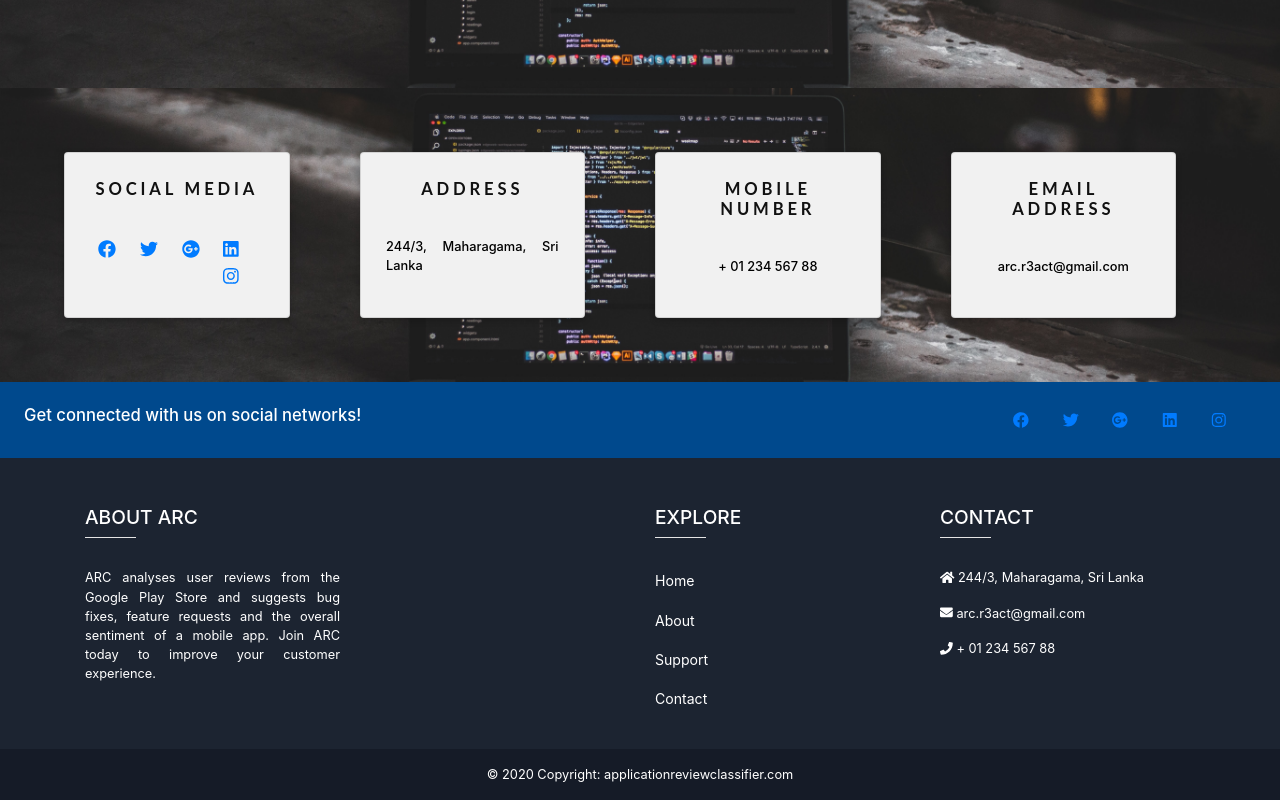
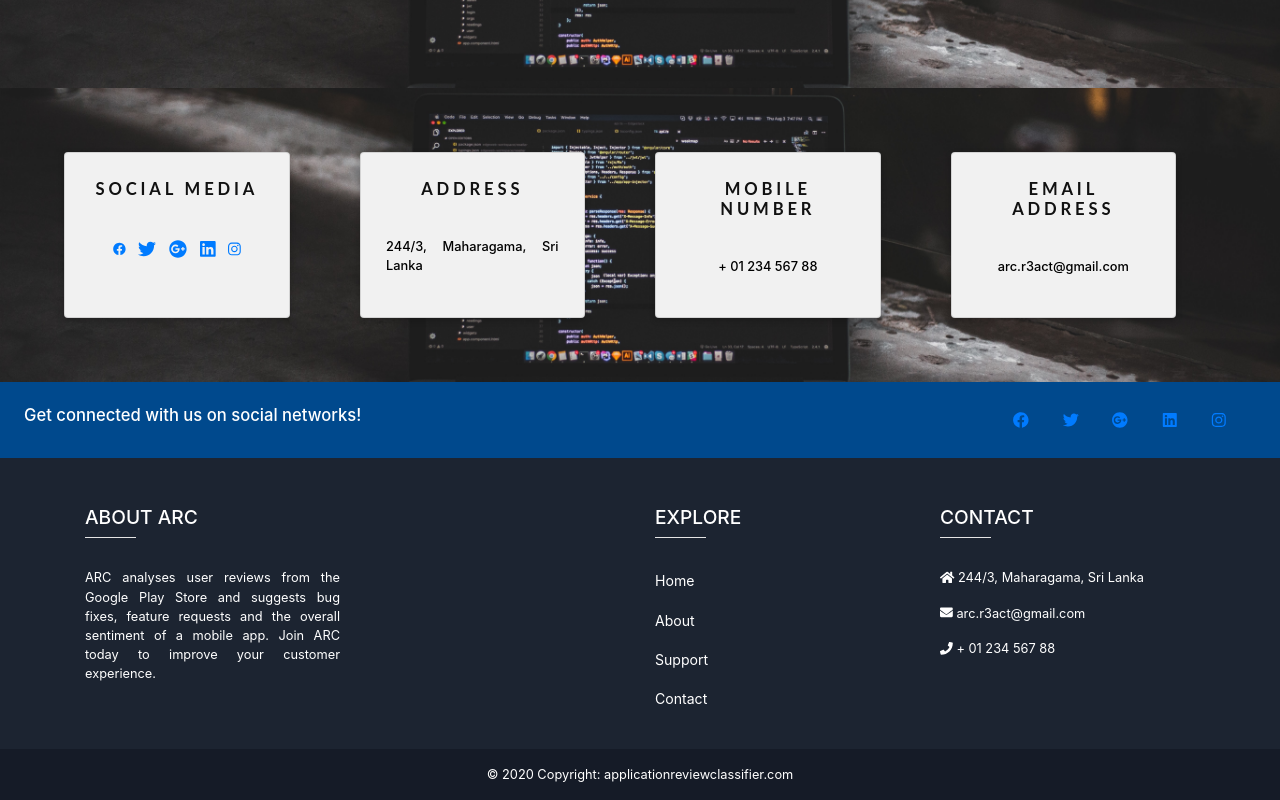
Before and after one commit to Aarthif-Nawaz/ARC-R3ACT, a React (Create React App) app: page /contact in a window 1280 px wide. Shown: the part 1345-2145 px from the top of the page. Built offline with nearby package versions, Linux system fonts and the light colour scheme.

Commit message:
made responsive

```diff
--- a/src/components/Contact/Contact.js
+++ b/src/components/Contact/Contact.js
@@ -253,25 +253,25 @@ const errorStyle ={
                   Social Media
                 </h3>
 
-                <div className="text-center text-md-right">
-              <a className="fb-ic mr-4">
-              <FontAwesomeIcon icon={faFacebook}/>
+                <div className="text-center text-md-right row">
+                  <a className="fb-ic col-2.4" style={{marginRight:"1vw"}}>
+                  <FontAwesomeIcon icon={faFacebook} style={{width:"1vw"}}/>
                   </a>
 
-              <a className="tw-ic mr-4">
-              <FontAwesomeIcon icon={faTwitter}/>
+                  <a className="tw-ic col-2.4">
+                  <FontAwesomeIcon icon={faTwitter} style={{width:"1vw"}} style={{marginRight:"1vw"}}/>
                   </a>
 
-              <a className="gplus-ic mr-4">
-              <FontAwesomeIcon icon={faGooglePlus}/>
+                  <a className="gplus-ic col-2.4">
+                  <FontAwesomeIcon icon={faGooglePlus} style={{width:"1vw"}} style={{marginRight:"1vw"}}/>
                   </a>
 
-              <a className="li-ic mr-4">
-              <FontAwesomeIcon icon={faLinkedin}/>
+                  <a className="li-ic col-2.4">
+                  <FontAwesomeIcon icon={faLinkedin} style={{width:"1vw"}} style={{marginRight:"1vw"}}/>
                   </a>
 
-              <a className="ins-ic mr-4">
-              <FontAwesomeIcon icon={faInstagram}/>
+                  <a className="ins-ic col-2.4">
+                  <FontAwesomeIcon icon={faInstagram} style={{width:"1vw"}}/>
                   </a>
                 </div>
               </div>
```
Lines whose indentation alone changed are shown as unchanged.
